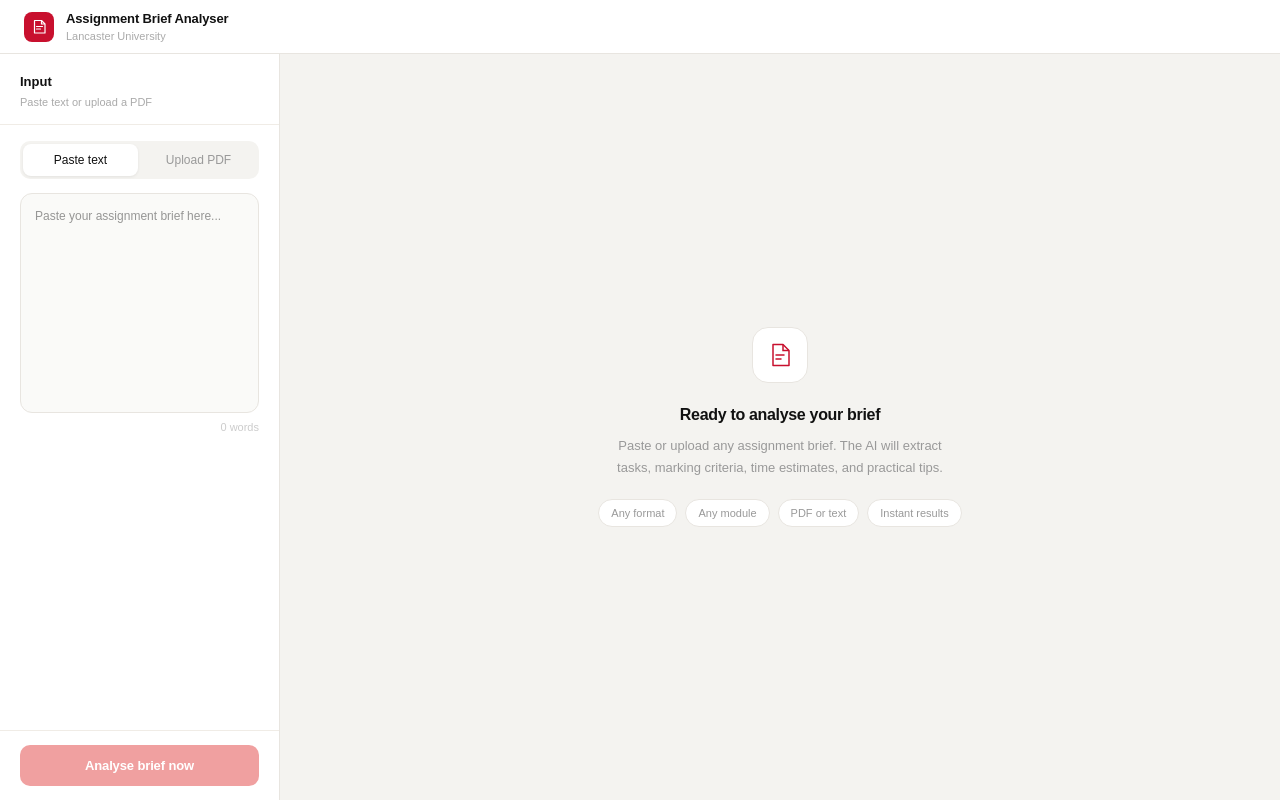
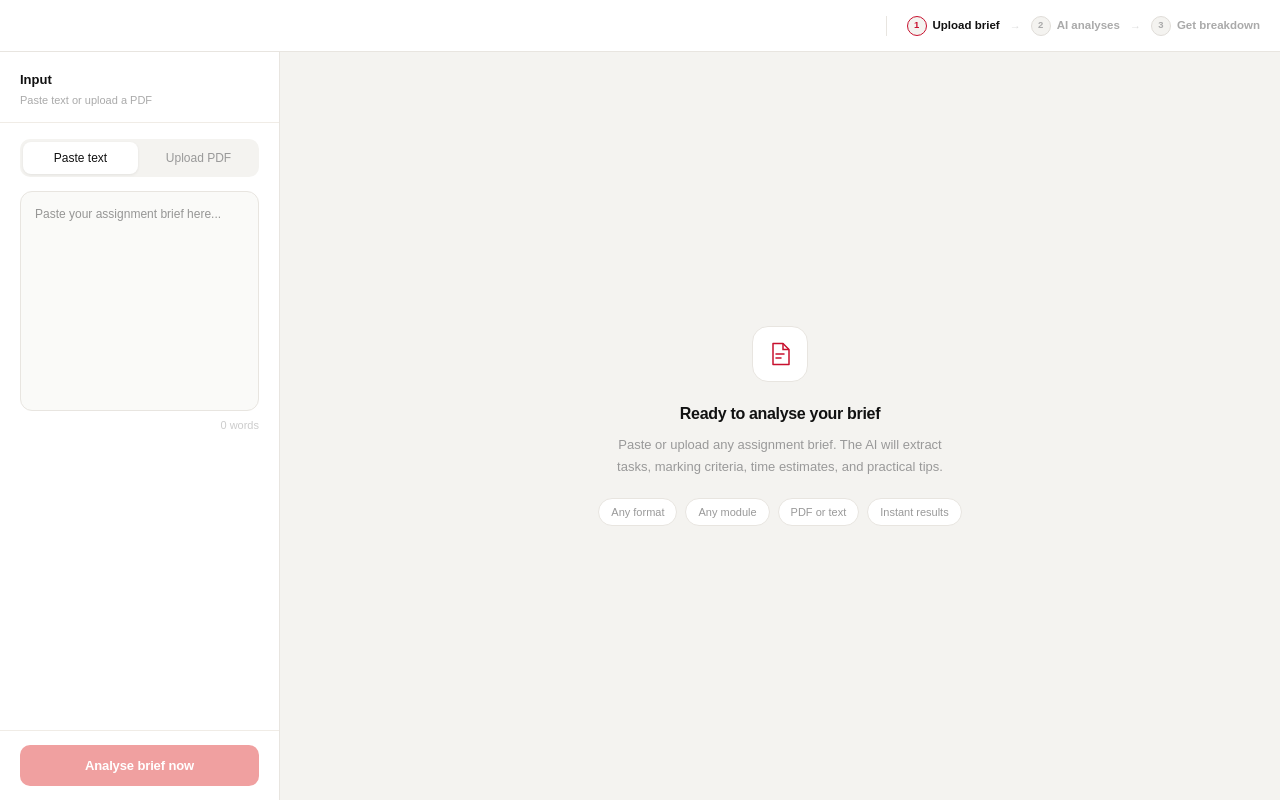
Before and after one commit to carinadesouza/lancaster-brief-analyser, a Next.js app: page / in a window 1280 px wide. Built offline with nearby package versions, Linux system fonts and the light colour scheme.

Commit message:
implemented 3-step header behavior for analysis workflow

```diff
--- a/app/api/analyse/route.ts
+++ b/app/api/analyse/route.ts
@@ -1,7 +1,7 @@
 import Groq from 'groq-sdk'
 import { NextRequest, NextResponse } from 'next/server'
 
-export const runtime = "nodejs";
+const groq = new Groq({ apiKey: process.env.GROQ_API_KEY })
 
 const SYSTEM_PROMPT = `You are an expert academic analyst. A student will upload their assignment brief and you must read it carefully and extract EVERYTHING that is relevant for a student trying to complete it.
 
@@ -93,7 +93,6 @@ export async function POST(request: NextRequest) {
       )
     }
 
-    const groq = new Groq({ apiKey: process.env.GROQ_API_KEY })
     const response = await groq.chat.completions.create({
       model: 'llama-3.3-70b-versatile',
       messages: [
@@ -114,7 +113,7 @@ export async function POST(request: NextRequest) {
     const parsed = JSON.parse(jsonMatch[0])
     return NextResponse.json(parsed)
 
-  } catch (error) {
+  } catch (error: any) {
     console.error('API error:', error)
     return NextResponse.json(
       { error: 'Analysis failed. Please try again.' },
--- a/app/components/Header.tsx
+++ b/app/components/Header.tsx
@@ -1,28 +1,83 @@
-export default function Header() {
+interface HeaderProps {
+  stepsCompleted?: boolean[];
+}
+
+export default function Header({
+  stepsCompleted = [false, false, false],
+}: HeaderProps) {
+  const steps = [
+    { num: "1", label: "Upload brief" },
+    { num: "2", label: "AI analyses" },
+    { num: "3", label: "Get breakdown" },
+  ];
+
   return (
-    <header className="flex items-center px-6 gap-3 h-13.5 bg-white border-b border-[#e8e5e0] shrink-0">
-      <div className="w-7.5 h-7.5 rounded-lg bg-[#C8102E] flex items-center justify-center shrink-0">
-        <svg width="15" height="15" viewBox="0 0 15 15" fill="none">
+    <header className="flex items-center px-5 gap-2.5 h-13 bg-white border-b border-[#e8e5e0] shrink-0">
+      <div className="ml-auto flex items-center">
+        <div className="w-px h-5 bg-[#e8e5e0] mr-5 shrink-0" />
+        {steps.map((step, i) => {
+          const isCompleted = stepsCompleted[i];
+          const isActive =
+            !isCompleted && i === stepsCompleted.findIndex((s) => !s);
+
+          return (
+            <div key={i} className="flex items-center">
+              <div className="flex items-center gap-1.5">
+                <div
+                  className={`w-5 h-5 rounded-full flex items-center justify-center shrink-0 transition-all duration-300 ${
+                    isCompleted
+                      ? "bg-[#22c55e] border border-[#22c55e]"
+                      : isActive
+                        ? "bg-[#f4f3f0] border border-[#C8102E]"
+                        : "bg-[#f4f3f0] border border-[#e0ddd8]"
+                  }`}
+                >
+                  {isCompleted ? (
+                    <svg width="9" height="9" viewBox="0 0 9 9" fill="none">
                       <path
-            d="M2.5 1.5h7l3.5 3.5v9h-10.5v-12.5z"
+                        d="M1.5 4.5l2 2 4-4"
                         stroke="white"
-            strokeWidth="1.2"
+                        strokeWidth="1.4"
+                        strokeLinecap="round"
                         strokeLinejoin="round"
                       />
-          <path d="M9.5 1.5v3.5h3.5" stroke="white" strokeWidth="1.2" />
-          <path
-            d="M4.5 7.5h6M4.5 10h4"
-            stroke="white"
-            strokeWidth="1.2"
-            strokeLinecap="round"
-          />
                     </svg>
+                  ) : (
+                    <span
+                      className={`text-[9.5px] font-bold ${
+                        isActive ? "text-[#C8102E]" : "text-[#aaa]"
+                      }`}
+                    >
+                      {step.num}
+                    </span>
+                  )}
                 </div>
-      <div>
-        <p className="text-[13px] font-semibold text-[#111] tracking-[-0.01em]">
-          Assignment Brief Analyser
-        </p>
-        <p className="text-[11px] text-[#aaa]">Lancaster University</p>
+
+                <span
+                  className={`text-[11.5px] font-semibold whitespace-nowrap transition-colors duration-300 ${
+                    isCompleted
+                      ? "text-[#22c55e]"
+                      : isActive
+                        ? "text-[#111]"
+                        : "text-[#aaa]"
+                  }`}
+                >
+                  {step.label}
+                </span>
+              </div>
+
+              {i < steps.length - 1 && (
+                <span
+                  className={`text-[11px] mx-2.5 transition-colors duration-300 ${
+                    isCompleted ? "text-[#86efac]" : "text-[#ddd]"
+                  }`}
+                >
+                  →
+                </span>
+              )}
+            </div>
+          );
+        })}
       </div>
     </header>
   );
--- a/app/components/dashboard/KeyInsights.tsx
+++ b/app/components/dashboard/KeyInsights.tsx
@@ -20,7 +20,7 @@ export default function KeyInsights({ insights }: { insights: AnalysisResult['ke
             <div key={i} className={`flex items-start gap-2.25 p-[10px_12px] ${s.bg} border ${s.border} rounded-[10px]`}>
               <div className={`w-1.75 h-1.75 rounded-full ${s.dot} shrink-0 mt-1`}/>
               <div>
-                <span className={`text-[9px] font-bold uppercase tracking-[0.06em] block mb-0.5 ${s.text.replace('text-', 'text- opacity-70')}`}>{insight.type}</span>
+                <span className={`text-[9px] text-black font-bold uppercase tracking-[0.06em] block mb-0.5 ${s.text.replace('text-', 'text- opacity-70')}`}>{insight.type}</span>
                 <p className={`text-[12px] leading-normal ${s.text}`}>{insight.text}</p>
               </div>
             </div>
--- a/app/page.tsx
+++ b/app/page.tsx
@@ -6,38 +6,75 @@ import { Tab } from "./components/InputTabs";
 import SkeletonLoader from "./components/SkeletonLoader";
 import RightPanelEmptyState from "./components/RightPanelEmptyState";
 import ResultsDashboard, { AnalysisResult } from "./components/ResultLoader";
+
 export default function Home() {
   const [tab, setTab] = useState<Tab>("paste");
   const [text, setText] = useState("");
   const [fileName, setFileName] = useState("");
   const [isLoading, setIsLoading] = useState(false);
   const [error, setError] = useState<string | null>(null);
-  const [result, setResult] = useState<any>(null);
-  useState<AnalysisResult | null>(null);
+  const [result, setResult] = useState<AnalysisResult | null>(null);
+
+  // Unified text handler for Step 1 (both paste and file upload will use this)
+  const handleTextChange = (val: string) => {
+    setText(val);
+  };
+
+  // File Uploading
   const handleFileUpload = async (file: File) => {
     setFileName(file.name);
+
     const arrayBuffer = await file.arrayBuffer();
-
-    let pdfjsLib = await import("pdfjs-dist");;
-
+    const pdfjsLib = await import("pdfjs-dist");
     pdfjsLib.GlobalWorkerOptions.workerSrc = `//cdnjs.cloudflare.com/ajax/libs/pdf.js/${pdfjsLib.version}/pdf.worker.min.mjs`;
     const pdf = await pdfjsLib.getDocument({ data: arrayBuffer }).promise;
+
     let fullText = "";
     for (let i = 1; i <= pdf.numPages; i++) {
       const page = await pdf.getPage(i);
       const content = await page.getTextContent();
-      fullText +=
-        content.items
-          .map((item: unknown) => (item as { str: string }).str)
-          .join(" ") + "\n";
+      fullText += content.items.map((item: any) => item.str).join(" ") + "\n";
     }
-    setText(fullText);
+
+    handleTextChange(fullText);
+    setResult(null);
+  };
+
+  // Step 2: AI Analysis
+  const handleAnalyse = async () => {
+    if (!text.trim() || text.trim().length < 50) {
+      setError("Please paste your brief or upload a PDF first.");
+      return;
+    }
+
+    setError(null);
+    setIsLoading(true);
+    setResult(null); // reset previous result while running
+
+    try {
+      const res = await fetch("/api/analyse", {
+        method: "POST",
+        headers: { "Content-Type": "application/json" },
+        body: JSON.stringify({ text }),
+      });
+
+      if (!res.ok) throw new Error("Request failed");
+      const data = await res.json();
+      if (data.error) throw new Error(data.error);
+
+      setResult(data);
+    } catch (err: any) {
+      setError(err.message || "Something went wrong.");
+    } finally {
+      setIsLoading(false);
+    }
   };
 
   const handleClearFile = () => {
     setFileName("");
     setText("");
     setResult(null);
+    setError(null);
   };
 
   const handleTabChange = (t: Tab) => {
@@ -48,42 +85,25 @@ export default function Home() {
     setError(null);
   };
 
-  const handleAnalyse = async () => {
-    if (!text.trim() || text.trim().length < 50) {
-      setError("Please paste your brief or upload a PDF first.");
-      return;
-    }
-    setError(null);
-    setIsLoading(true);
-    try {
-      const res = await fetch("/api/analyse", {
-        method: "POST",
-        headers: { "Content-Type": "application/json" },
-        body: JSON.stringify({ text }),
-      });
-      if (!res.ok) throw new Error("Request failed");
-      const data = await res.json();
-      if (data.error) throw new Error(data.error);
-      setResult(data);
-    } catch (err) {
-      setError(err instanceof Error ? err.message : "Something went wrong.");
-    } finally {
-      setIsLoading(false);
-    }
-  };
+  const wordCount = text.trim() ? text.trim().split(/\s+/).length : 0;
 
-  const wordCount = text.trim() ? text.trim().split(/\s+/).length : 0;
+  // Step state logic
+  const isStep1Complete = text.trim().length > 0;  // Step 1 when text exists
+  const isStep2Complete = isLoading || !!result;   // Step 2 green while AI is running
+  const isStep3Complete = !!result;               // Step 3  when result exists
+
+const stepsCompleted = [isStep1Complete, isStep2Complete, isStep3Complete];
 
   return (
     <div className="flex flex-col h-screen font-['DM_Sans',sans-serif] bg-[#f4f3f0]">
-      <Header />
+      <Header stepsCompleted={stepsCompleted} />
 
       <div className="flex flex-1 overflow-hidden">
         <LeftPanel
           tab={tab}
           onTabChange={handleTabChange}
           text={text}
-          onTextChange={setText}
+          onTextChange={handleTextChange}
           wordCount={wordCount}
           fileName={fileName}
           onFileUpload={handleFileUpload}
@@ -93,6 +113,7 @@ export default function Home() {
           error={error}
           onAnalyse={handleAnalyse}
         />
+
         <div className="flex-1 overflow-y-auto bg-[#f4f3f0]">
           {isLoading ? (
             <SkeletonLoader />
```
Lines whose indentation alone changed are shown as unchanged.
